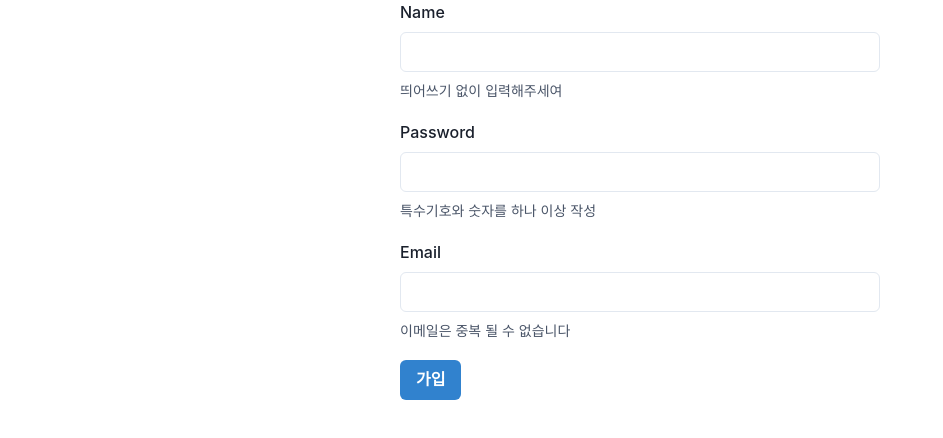
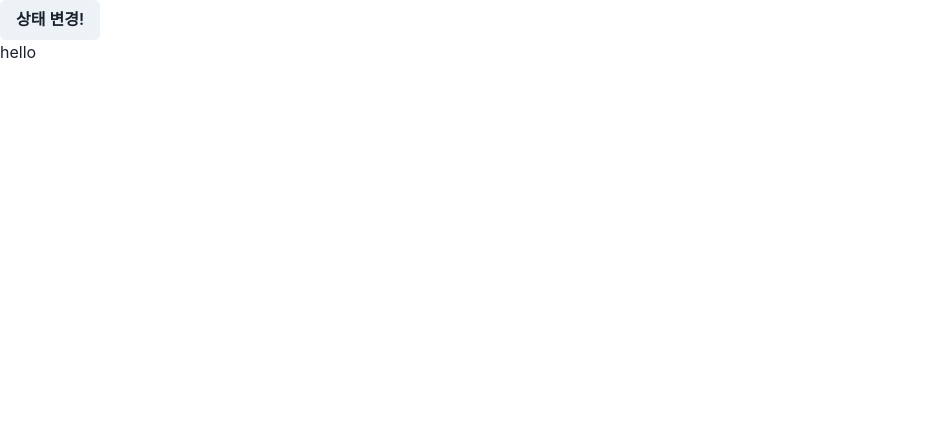
Before and after one commit to amz940/react20231031, a React (Create React App) app: page / in a window 1280 px wide. Shown: the top 438 px of the page, without its empty margins (0-943 px from the left). Built offline with nearby package versions, Linux system fonts and the light colour scheme.

Commit message:
state 복습

```diff
--- a/src/App.js
+++ b/src/App.js
@@ -1,73 +1,18 @@
-import {
-  Box,
-  Button,
-  Center,
-  FormControl,
-  FormHelperText,
-  FormLabel,
-  Input,
-} from "@chakra-ui/react";
 import { useState } from "react";
+import { Button } from "@chakra-ui/react";
 
-function App() {
-  const [name, setName] = useState("");
-  const [password, setPassword] = useState("");
-  const [email, setEmail] = useState("");
-  const [submitting, setSubmitting] = useState(false);
+function App(props) {
+  const [text, setText] = useState("hello");
 
-  function handleNameInput(e) {
-    setName(e.target.value);
-  }
-  function handlePasswordInput(e) {
-    setPassword(e.target.value);
-  }
-  function handleEmailInput(e) {
-    setEmail(e.target.value);
-  }
-  function handleSubmit(e) {
-    setSubmitting(true);
-    // axios.post("/adduser", {
-    //   name, email, password
-    // }).then(res => console.log("성공할 때 해야 할 일"))
-    //   .catch(res => console.log("실패할 때 해야 할 일"))
-    //   .finally(res => console.log("반드시 해야 할 일"))
+  function handleButtonClick() {
+    // text라는 state를 값 변경
+    setText("greeting");
   }
 
   return (
     <div>
-      <Center>
-        <Box w={"480px"}>
-          <FormControl mb={5}>
-            <FormLabel>Name</FormLabel>
-            <Input type="text" value={name} onChange={handleNameInput} />
-            <FormHelperText>띄어쓰기 없이 입력해주세여</FormHelperText>
-          </FormControl>
-
-          <FormControl mb={5}>
-            <FormLabel>Password</FormLabel>
-            <Input
-              type="password"
-              value={password}
-              onChange={handlePasswordInput}
-            />
-            <FormHelperText>특수기호와 숫자를 하나 이상 작성</FormHelperText>
-          </FormControl>
-
-          <FormControl mb={5}>
-            <FormLabel>Email</FormLabel>
-            <Input type="email" value={email} onChange={handleEmailInput} />
-            <FormHelperText>이메일은 중복 될 수 없습니다</FormHelperText>
-          </FormControl>
-
-          <Button
-            onClick={handleSubmit}
-            colorScheme="blue"
-            isLoading={submitting}
-          >
-            가입
-          </Button>
-        </Box>
-      </Center>
+      <Button onClick={handleButtonClick}>상태 변경!</Button>
+      <p>{text}</p>
     </div>
   );
 }
```
